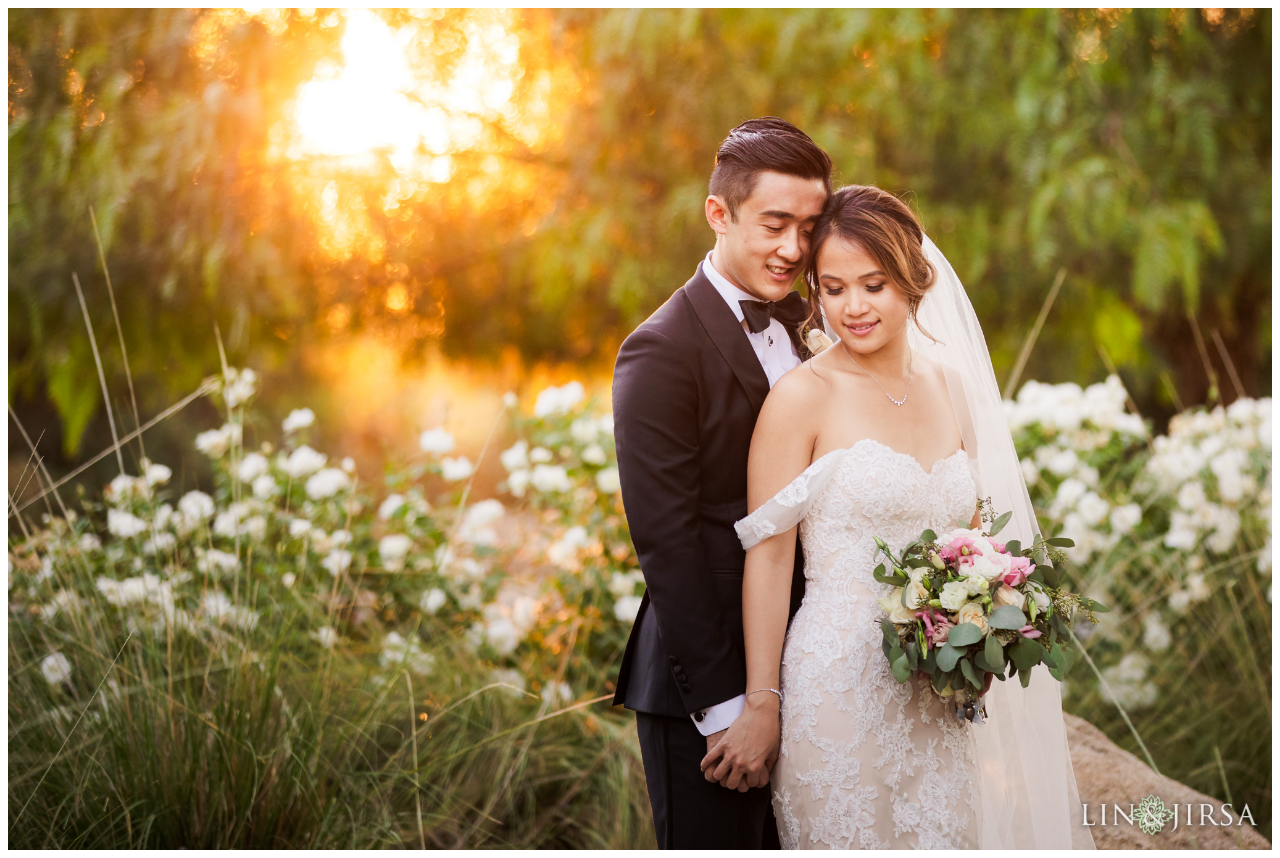
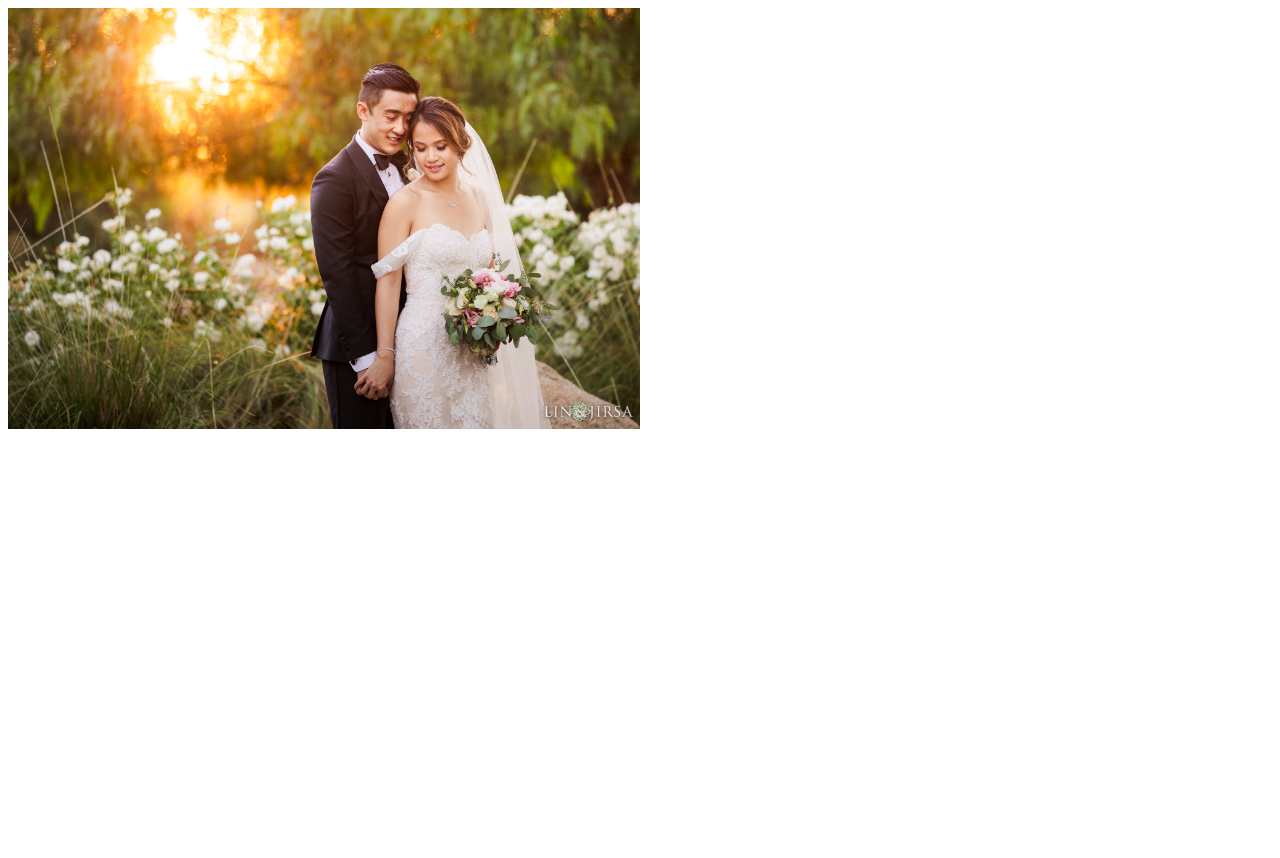
Before and after one commit to FrancisCalizo/cherrie-tickles-her-francy, a Gatsby site: page / in a window 1280 px wide. After the commit the page ends 800 px from the top, so only its background shows below. Built offline with nearby package versions, Linux system fonts and the light colour scheme; Gatsby itself is replaced by a stand-in of ours.

Commit message:
Styled Components Installed

```diff
--- a/gatsby-config.js
+++ b/gatsby-config.js
@@ -8,6 +8,7 @@ module.exports = {
   plugins: [
     `gatsby-transformer-sharp`,
     `gatsby-plugin-sharp`,
+    `gatsby-plugin-styled-components`,
     {
       resolve: `gatsby-source-filesystem`,
       options: {
--- a/package.json
+++ b/package.json
@@ -14,13 +14,16 @@
     "test": "echo \"Write tests! -> https://gatsby.dev/unit-testing\" && exit 1"
   },
   "dependencies": {
+    "babel-plugin-styled-components": "^1.10.7",
     "gatsby": "^2.19.43",
     "gatsby-image": "^2.2.44",
     "gatsby-plugin-sharp": "^2.4.13",
+    "gatsby-plugin-styled-components": "^3.1.21",
     "gatsby-source-filesystem": "^2.1.56",
     "gatsby-transformer-sharp": "^2.3.19",
     "react": "^16.12.0",
-    "react-dom": "^16.12.0"
+    "react-dom": "^16.12.0",
+    "styled-components": "^5.0.1"
   },
   "devDependencies": {
     "prettier": "^1.19.1"
--- a/src/components/Header.js
+++ b/src/components/Header.js
@@ -1,6 +1,11 @@
 import React from "react"
 import { useStaticQuery, graphql } from "gatsby"
 import Img from "gatsby-image"
+import styled from "styled-components"
+
+const HeaderImage = styled(Img)`
+  width: 50%;
+`
 
 const Header = () => {
   const data = useStaticQuery(graphql`
@@ -16,7 +21,7 @@ const Header = () => {
   `)
   return (
     <header>
-      <Img
+      <HeaderImage
         title="header-image"
         alt="beach-header-photo"
         fluid={data.headerImage.childImageSharp.fluid}
```
Also changed, not shown: 1 other file.
